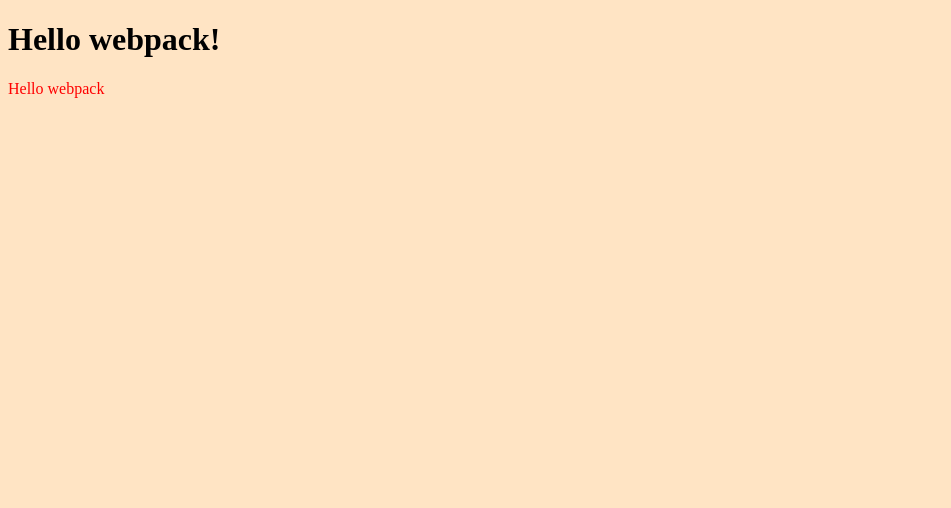
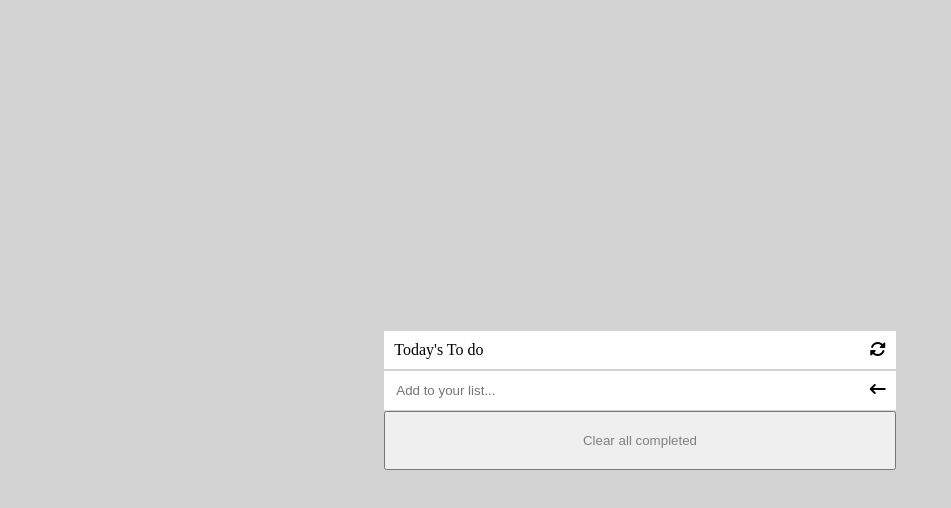
Before and after one commit to Sajeelzafar/to-do-list, a website built with webpack: page src/index.html in a window 1280 px wide. Shown: the whole page, without its empty margins (0-951 px from the left). Built offline with nearby package versions, Linux system fonts and the light colour scheme.

Commit message:
Create general display using index.html and style it using style.css

```diff
--- a/package.json
+++ b/package.json
@@ -6,6 +6,7 @@
   "scripts": {
     "dev": "webpack --mode development",
     "test": "echo \"Error: no test specified\" && exit 1",
+    "watch": "webpack --watch",
     "start": "webpack serve --open",
     "build": "webpack"
   },
--- a/src/index.html
+++ b/src/index.html
@@ -3,9 +3,33 @@
 <head>
     <meta charset="UTF-8">
     <meta name="viewport" content="width=device-width, initial-scale=1.0">
-    <title>Wbpack Exercise</title>
+    <meta http-equiv="Cache-control" content="no-cache">
+    <script src="https://kit.fontawesome.com/a738fb17fd.js" crossorigin="anonymous"></script>
+    <title>To do list</title>
 </head>
 <body>
-    <h1>Hello webpack!</h1>
+
+    <div class="mainContainer">
+
+        <div class="list">
+            <span class="listheading">Today's To do</span>
+            <span><i class="fa-solid fa-rotate"></i></span>
+        </div>
+
+        <div class="listinputbox">
+            <input class="listinput" type="text" placeholder="Add to your list...">
+            <span><i class="fa-sharp fa-solid fa-arrow-left-long arrow icon"></i></span>
+        </div>
+
+        <!-- <div class="listitem1">
+            <span></span>
+            <i class="fa-solid fa-ellipsis-vertical"></i>
+        </div> -->
+    </div>
+
+    <div class="clearAll">
+        <button class="clearallButton" type="button">Clear all completed</button>
+    </div>
+
 </body>
 </html>
--- a/src/index.js
+++ b/src/index.js
@@ -1,14 +1,2 @@
 import _ from 'lodash';
 import './style.css';
-
-function component() {
-  const element = document.createElement('div');
-
-  // Lodash, now imported by this script
-
-  element.innerHTML = _.join(['Hello', 'webpack'], ' ');
-  element.classList.add('hello');
-  return element;
-}
-
-document.body.appendChild(component());
--- a/src/style.css
+++ b/src/style.css
@@ -1,7 +1,46 @@
-.hello {
-  color: red;
+body {
+  background-color: lightgray;
+  padding: 0;
+  margin: 0;
+  height: 100vh;
+  display: flex;
+  flex-direction: column;
+  justify-content: center;
+  align-items: center;
 }
 
-body {
-  background-color: bisque;
+.mainContainer,
+.clearAll {
+  display: flex;
+  flex-direction: column;
+  justify-content: center;
+  align-items: center;
+  width: 40%;
 }
+
+.mainContainer {
+  background-color: white;
+}
+
+.list,
+.listinputbox {
+  display: flex;
+  width: 96%;
+  border: 1px solid lightgray;
+  justify-content: space-between;
+  align-items: center;
+  padding: 2%;
+}
+
+.listinput {
+  border: none;
+}
+
+.clearallButton {
+  /* display: flex;
+  align-items: center;
+  justify-content: center; */
+  width: 100%;
+  color: grey;
+  padding: 4%;
+}
--- a/webpack.config.js
+++ b/webpack.config.js
@@ -3,6 +3,7 @@ const HtmlWebpackPlugin = require('html-webpack-plugin');
 
 module.exports = {
   entry: './src/index.js',
+  mode: 'development',
   module: {
     rules: [
       {
```
Also changed, not shown: dist/index.html, dist/main.bundle.js.
